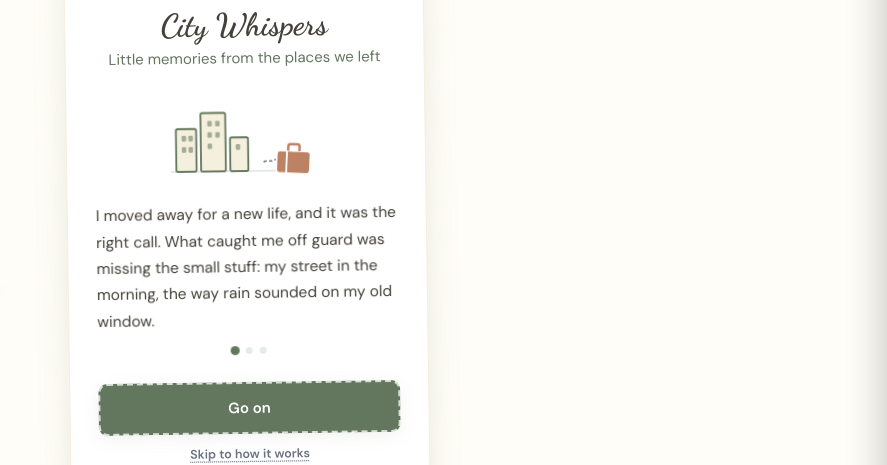
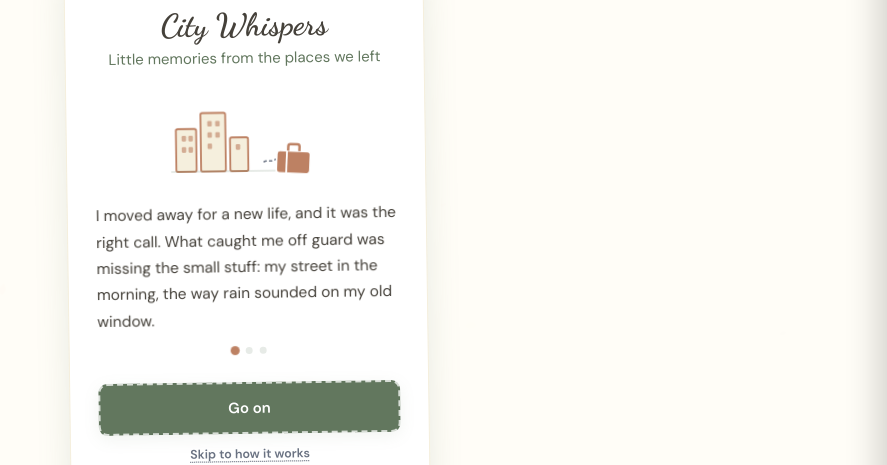
Before and after one commit to shivanirm17/my-projects, a React (Vite) app in the folder projects/city-whispers/: page / in a window 1280 px wide. Shown: the part 170-635 px from the top of the page, without its empty margins (393-1280 px from the left). Built offline with nearby package versions, Linux system fonts and the light colour scheme; no server answers; the database is empty.

Commit message:
Story art and dots use clay, no sage in illustrations
Co-Authored-By: Claude Fable 5 <noreply@anthropic.com>

```diff
--- a/projects/city-whispers/src/components/Overlays.jsx
+++ b/projects/city-whispers/src/components/Overlays.jsx
@@ -34,12 +34,12 @@ const STORY = [
     art: (
       <svg viewBox="0 0 160 90" aria-hidden="true">
         {/* the city left behind */}
-        <g fill="var(--paper2)" stroke="var(--brown)" strokeWidth="1.6" strokeLinejoin="round">
+        <g fill="var(--paper2)" stroke="#bd8163" strokeWidth="1.6" strokeLinejoin="round">
           <rect x="18" y="34" width="18" height="38" rx="1.5" />
           <rect x="40" y="20" width="22" height="52" rx="1.5" />
           <rect x="66" y="42" width="16" height="30" rx="1.5" />
         </g>
-        <g fill="var(--brown)" opacity="0.55">
+        <g fill="#bd8163" opacity="0.6">
           <rect x="23" y="40" width="4" height="5" rx="1" /><rect x="29" y="40" width="4" height="5" rx="1" />
           <rect x="23" y="50" width="4" height="5" rx="1" /><rect x="29" y="50" width="4" height="5" rx="1" />
           <rect x="46" y="27" width="4" height="5" rx="1" /><rect x="53" y="27" width="4" height="5" rx="1" />
@@ -66,7 +66,7 @@ const STORY = [
         {/* a memory with nowhere to go: one full bubble, no reply */}
         <g>
           <path d="M28 22 H92 Q98 22 98 28 V50 Q98 56 92 56 H48 L36 66 L38 56 H28 Q22 56 22 50 V28 Q22 22 28 22 Z"
-            fill="var(--card)" stroke="var(--brown)" strokeWidth="1.6" strokeLinejoin="round" />
+            fill="var(--card)" stroke="#bd8163" strokeWidth="1.6" strokeLinejoin="round" />
           <path d="M60 46 C53.5 41 50.5 37.5 50.5 34 C50.5 31.2 52.6 29 55.4 29 C57.4 29 59.2 30.2 60 32 C60.8 30.2 62.6 29 64.6 29 C67.4 29 69.5 31.2 69.5 34 C69.5 37.5 66.5 41 60 46 Z"
             fill="#f4a6c0" />
         </g>
@@ -86,7 +86,7 @@ const STORY = [
         {/* two stamps, far apart, connected on the map */}
         <rect x="14" y="12" width="132" height="66" rx="6" fill="var(--card)" stroke="var(--border)" strokeWidth="1.6" />
         <path d="M14 50 Q40 38 60 48 T110 42 T146 50" stroke="var(--paper2)" strokeWidth="10" fill="none" strokeLinecap="round" />
-        <path d="M44 40 C70 18 96 60 120 36" stroke="var(--brown)" strokeWidth="1.6" fill="none" strokeDasharray="4 4" strokeLinecap="round" />
+        <path d="M44 40 C70 18 96 60 120 36" stroke="#bd8163" strokeWidth="1.6" fill="none" strokeDasharray="4 4" strokeLinecap="round" />
         <g transform="translate(28,28) rotate(-6)">
           <rect width="26" height="24" rx="2" fill="#e8845e" stroke="var(--card)" strokeWidth="2" strokeDasharray="3 2.2" />
           <rect x="5" y="5" width="16" height="14" rx="1" fill="var(--paper)" />
--- a/projects/city-whispers/src/index.css
+++ b/projects/city-whispers/src/index.css
@@ -1817,7 +1817,7 @@
       background: var(--border);
       transition: background 0.25s, transform 0.25s;
     }
-    .story-dot.on { background: var(--brown); transform: scale(1.3); }
+    .story-dot.on { background: var(--accent2); transform: scale(1.3); }
     .story-skip {
       display: block;
       margin: 12px auto 0;
```
